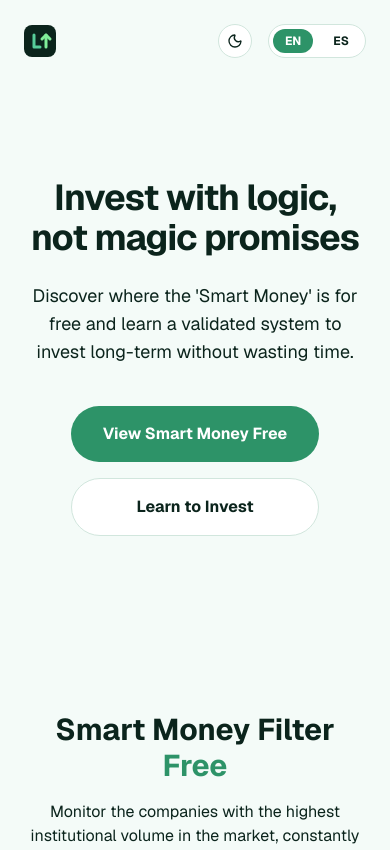
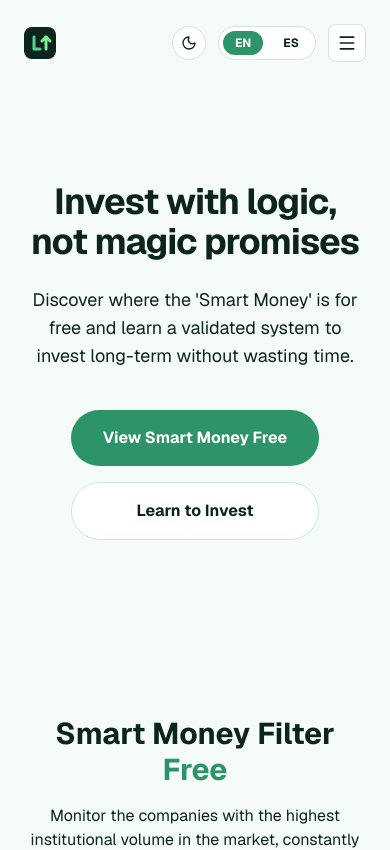
Before and after one commit to aparties/logforinvestorfes, a Next.js app: page / in a window 390 px wide. Shown: the top 850 px of the page. Built offline with nearby package versions, Linux system fonts and the light colour scheme.

Commit message:
feat: add mobile hamburger menu and fix lint warnings

```diff
--- a/src/app/page.tsx
+++ b/src/app/page.tsx
@@ -2,7 +2,7 @@
 
 import Image from "next/image";
 import { useTheme } from "next-themes";
-import { Moon, Sun } from "lucide-react";
+import { Moon, Sun, Menu, X } from "lucide-react";
 import { useEffect, useState } from "react";
 import { Hero } from "@/components/Hero";
 import { SmartMoneyFilter } from "@/components/SmartMoneyFilter";
@@ -14,6 +14,7 @@ export default function Home() {
   const { t, language, setLanguage } = useLanguage();
   const { theme, setTheme } = useTheme();
   const [mounted, setMounted] = useState(false);
+  const [isMobileMenuOpen, setIsMobileMenuOpen] = useState(false);
 
   // Evitar hydration mismatch
   // eslint-disable-next-line react-hooks/set-state-in-effect
@@ -22,14 +23,14 @@ export default function Home() {
   return (
     <main className="flex min-h-screen flex-col items-center justify-start bg-background overflow-x-hidden transition-colors duration-300">
       {/* Header simple para la Landing */}
-      <header className="w-full max-w-6xl mx-auto py-6 px-6 flex items-center justify-between z-10">
+      <header className="w-full max-w-6xl mx-auto py-6 px-6 flex items-center justify-between z-10 relative">
         <div className="flex items-center gap-3">
           <Image src="/logo.svg" alt="logforinvestor logo" width={32} height={32} className="dark:brightness-200" />
           <div className="text-2xl font-bold tracking-tight text-foreground dark:text-white hidden sm:block">
             log<span className="text-pch-primary">forinvestor</span>.com
           </div>
         </div>
-        <div className="flex items-center gap-6">
+        <div className="flex items-center gap-4 md:gap-6">
           <nav className="hidden md:flex gap-6">
             <a href="#smart-money" className="text-sm font-medium text-foreground dark:text-white hover:text-pch-primary transition-colors">
               {t.nav.filter}
@@ -39,7 +40,7 @@ export default function Home() {
             </a>
           </nav>
 
-          <div className="flex items-center gap-4">
+          <div className="flex items-center gap-3 md:gap-4">
             {/* Theme Switcher */}
             {mounted && (
               <button
@@ -66,8 +67,39 @@ export default function Home() {
                 ES
               </button>
             </div>
+
+            {/* Hamburger Button (Mobile Only) */}
+            <button
+              className="md:hidden p-2 rounded-lg border border-pch-border bg-pch-card text-foreground"
+              onClick={() => setIsMobileMenuOpen(!isMobileMenuOpen)}
+            >
+              {isMobileMenuOpen ? <X className="w-5 h-5" /> : <Menu className="w-5 h-5" />}
+            </button>
           </div>
         </div>
+
+        {/* Mobile Menu Dropdown */}
+        {isMobileMenuOpen && (
+          <div className="absolute top-full left-0 w-full px-6 md:hidden z-20">
+            <div className="bg-pch-card border border-pch-border rounded-2xl p-4 shadow-xl flex flex-col gap-4">
+              <a
+                href="#smart-money"
+                onClick={() => setIsMobileMenuOpen(false)}
+                className="text-sm font-bold text-foreground dark:text-white hover:text-pch-primary"
+              >
+                {t.nav.filter}
+              </a>
+              <div className="h-[1px] w-full bg-pch-border/50" />
+              <a
+                href="#curso"
+                onClick={() => setIsMobileMenuOpen(false)}
+                className="text-sm font-bold text-pch-primary hover:text-pch-secondary"
+              >
+                {t.nav.course}
+              </a>
+            </div>
+          </div>
+        )}
       </header>
 
       {/* Hero Section */}
```
